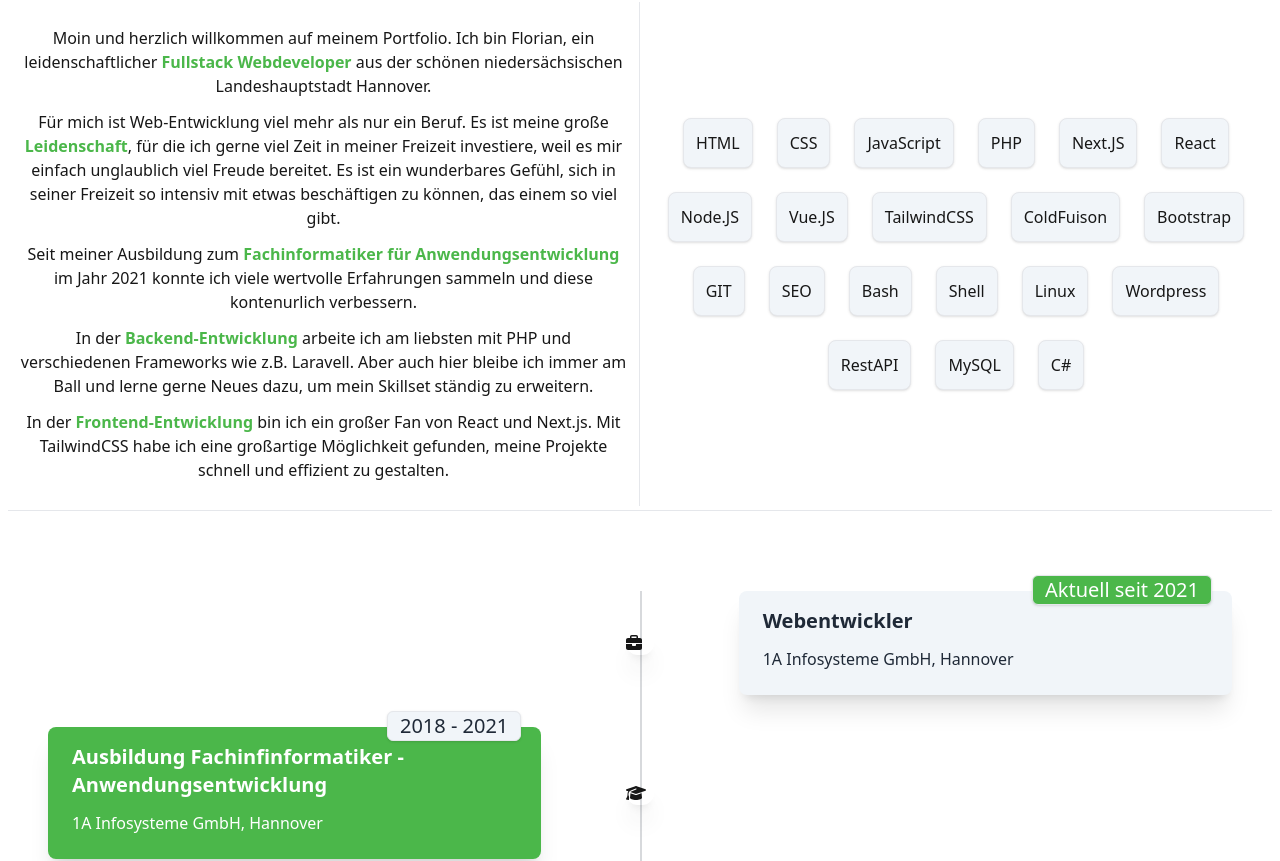
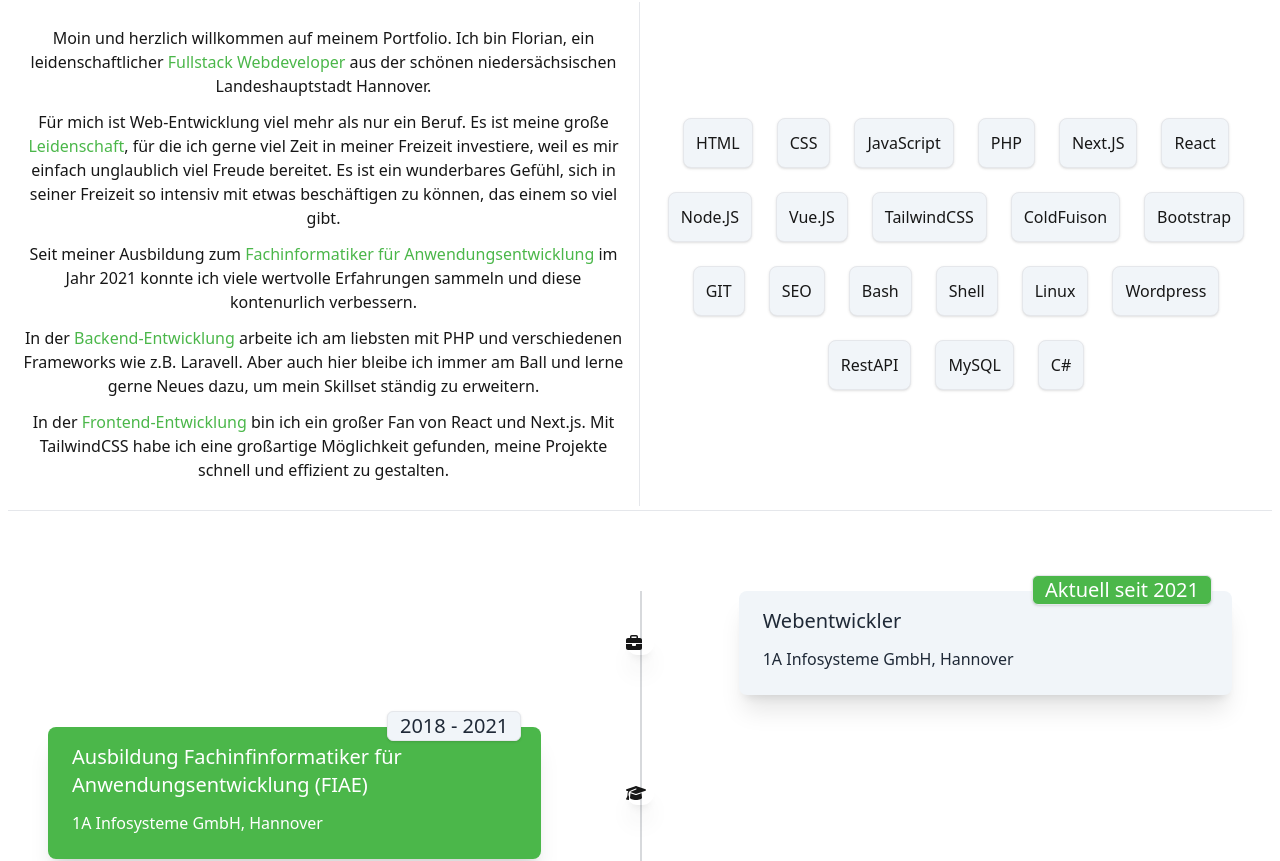
Before and after one commit to pelidigatto/portfolio_v2, a Next.js app: page / in a window 1280 px wide. Shown: the part 807-1668 px from the top of the page. Built offline with nearby package versions, Linux system fonts and the light colour scheme.

Commit message:
Refactor homepage text styles for improved consistency and readability

```diff
--- a/app/page.tsx
+++ b/app/page.tsx
@@ -42,21 +42,21 @@ export default function Home() {
               <div className="font-thin text-center">
                 <p className="my-3">
                   Moin und herzlich willkommen auf meinem Portfolio.
-                  Ich bin Florian, ein leidenschaftlicher <b className="hightlight font-bold">Fullstack Webdeveloper</b> aus der schönen niedersächsischen Landeshauptstadt Hannover.
+                  Ich bin Florian, ein leidenschaftlicher <b className="hightlight ">Fullstack Webdeveloper</b> aus der schönen niedersächsischen Landeshauptstadt Hannover.
                 </p>
                 <p className="my-3">
-                  Für mich ist Web-Entwicklung viel mehr als nur ein Beruf. Es ist meine große <b className="hightlight font-bold">Leidenschaft</b>, für die ich gerne viel Zeit in meiner Freizeit investiere, weil es mir einfach unglaublich viel Freude bereitet.
+                  Für mich ist Web-Entwicklung viel mehr als nur ein Beruf. Es ist meine große <b className="hightlight ">Leidenschaft</b>, für die ich gerne viel Zeit in meiner Freizeit investiere, weil es mir einfach unglaublich viel Freude bereitet.
                   Es ist ein wunderbares Gefühl, sich in seiner Freizeit so intensiv mit etwas beschäftigen zu können, das einem so viel gibt.
                 </p>
                 <p className="my-3">
-                  Seit meiner Ausbildung zum <b className="hightlight font-bold">Fachinformatiker für Anwendungsentwicklung</b> im Jahr 2021 konnte ich viele wertvolle Erfahrungen sammeln und diese kontenurlich verbessern.
+                  Seit meiner Ausbildung zum <b className="hightlight ">Fachinformatiker für Anwendungsentwicklung</b> im Jahr 2021 konnte ich viele wertvolle Erfahrungen sammeln und diese kontenurlich verbessern.
                 </p>
                 <p className="my-3">
-                  In der <b className="hightlight font-bold">Backend-Entwicklung</b> arbeite ich am liebsten mit PHP und verschiedenen Frameworks wie z.B. Laravell.
+                  In der <b className="hightlight ">Backend-Entwicklung</b> arbeite ich am liebsten mit PHP und verschiedenen Frameworks wie z.B. Laravell.
                   Aber auch hier bleibe ich immer am Ball und lerne gerne Neues dazu, um mein Skillset ständig zu erweitern.
                 </p>
                 <p className="my-3">
-                  In der <b className="hightlight font-bold">Frontend-Entwicklung</b> bin ich ein großer Fan von React und Next.js.
+                  In der <b className="hightlight ">Frontend-Entwicklung</b> bin ich ein großer Fan von React und Next.js.
                   Mit TailwindCSS habe ich eine großartige Möglichkeit gefunden, meine Projekte schnell und effizient zu gestalten.
                 </p>
               </div>
@@ -103,7 +103,7 @@ export default function Home() {
                   <div className="absolute -top-4 right-5 border px-3 bg-hightlight rounded-md shadow">
                     <span className="text-white text-sm md:text-xl">Aktuell seit 2021</span>
                   </div>
-                  <h3 className="mb-3 font-bold text-gray-800 text-sm md:text-xl">Webentwickler</h3>
+                  <h3 className="mb-3 font-thin text-gray-800 text-sm md:text-xl">Webentwickler</h3>
                   <h4 className="mb-2 font-thin text-gray-800 text-md">1A Infosysteme GmbH, Hannover</h4>
                   {/* <p className="text-sm leading-snug tracking-wide text-gray-900 text-opacity-100">Lorem Ipsum is simply dummy text of the printing and typesetting industry. Lorem Ipsum has been the industry's standard dummy text ever since the 1500s, when an unknown printer took a galley of type and scrambled it to make a type specimen book.</p> */}
                 </div>
@@ -118,7 +118,7 @@ export default function Home() {
                   <div className="absolute -top-4 right-5 border px-3 bg-slate-100  rounded-md shadow">
                     <span className="text-gray-800 text-sm md:text-xl">2018 - 2021</span>
                   </div>
-                  <h3 className="mb-3 font-bold text-white text-sm md:text-xl ">Ausbildung Fachinfinformatiker - Anwendungsentwicklung</h3>
+                  <h3 className="mb-3 font-thin text-white text-sm md:text-xl ">Ausbildung Fachinfinformatiker für Anwendungsentwicklung (FIAE)</h3>
                   <h4 className="mb-2 font-thin text-white text-md">1A Infosysteme GmbH, Hannover</h4>
                   {/* <p className="text-sm font-medium leading-snug tracking-wide text-white text-opacity-100">Lorem Ipsum is simply dummy text of the printing and typesetting industry. Lorem Ipsum has been the industry's standard dummy text ever since the 1500s, when an unknown printer took a galley of type and scrambled it to make a type specimen book.</p> */}
                 </div>
@@ -133,7 +133,7 @@ export default function Home() {
                   <div className="absolute -top-4 right-5 border px-3 bg-hightlight rounded-md shadow">
                     <span className="text-white text-sm md:text-xl">2012 - 2014</span>
                   </div>
-                  <h3 className="mb-3 font-bold text-gray-800 text-sm md:text-xl">2012 - 2014: Ausbildung Informationstechnischer Assitent (ITA)</h3>
+                  <h3 className="mb-3 font-thin text-gray-800 text-sm md:text-xl">2012 - 2014: Ausbildung Informationstechnischer Assitent (ITA)</h3>
                   <h4 className="mb-2 font-thin text-gray-800 text-md">b.i.b. International College, Hannover</h4>
                   {/* <p className="text-sm leading-snug tracking-wide text-gray-900 text-opacity-100">Lorem Ipsum is simply dummy text of the printing and typesetting industry. Lorem Ipsum has been the industry's standard dummy text ever since the 1500s, when an unknown printer took a galley of type and scrambled it to make a type specimen book.</p> */}
                 </div>
```
